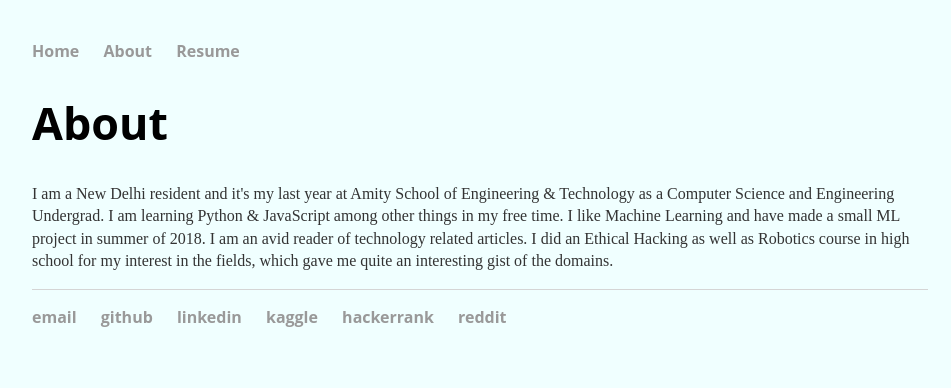
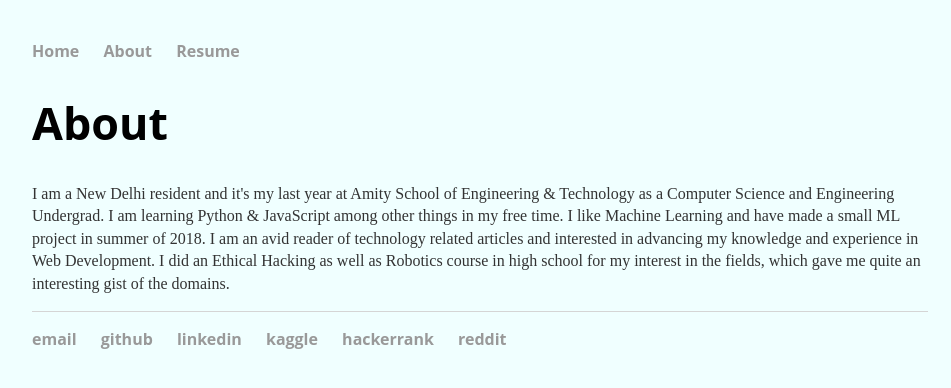
Before and after one commit to thisis-akash/thisis-akash.github.io, a Jekyll site: the page built from about/index.html, in a window 1280 px wide. Shown: the top 388 px of the page, without its empty margins (160-1111 px from the left). Built offline with Jekyll 4.4.1, drawn with Linux system fonts in a browser that asks for light colours.

Commit message:
updated personal info

```diff
--- a/about/index.html
+++ b/about/index.html
@@ -7,8 +7,8 @@ title: About Akash
 	<h1>About</h1>
 	<p>I am a New Delhi resident and it's my last year at Amity School of Engineering & Technology as
          a Computer Science and Engineering Undergrad. I am learning Python & JavaScript among other things in my free time.
-         I like Machine Learning and have made a small ML project in summer of 2018. I am an avid reader of technology related articles.
-         I did an Ethical Hacking as well as Robotics course in high school for my interest in the fields, which
-         gave me quite an interesting gist of the domains.
+         I like Machine Learning and have made a small ML project in summer of 2018. I am an avid reader of technology related articles
+         and interested in advancing my knowledge and experience in Web Development. I did an Ethical Hacking as well as Robotics course
+         in high school for my interest in the fields, which gave me quite an interesting gist of the domains.
         </p>
 </div>
```
Also changed, not shown: index.html (+6 -5 lines).
